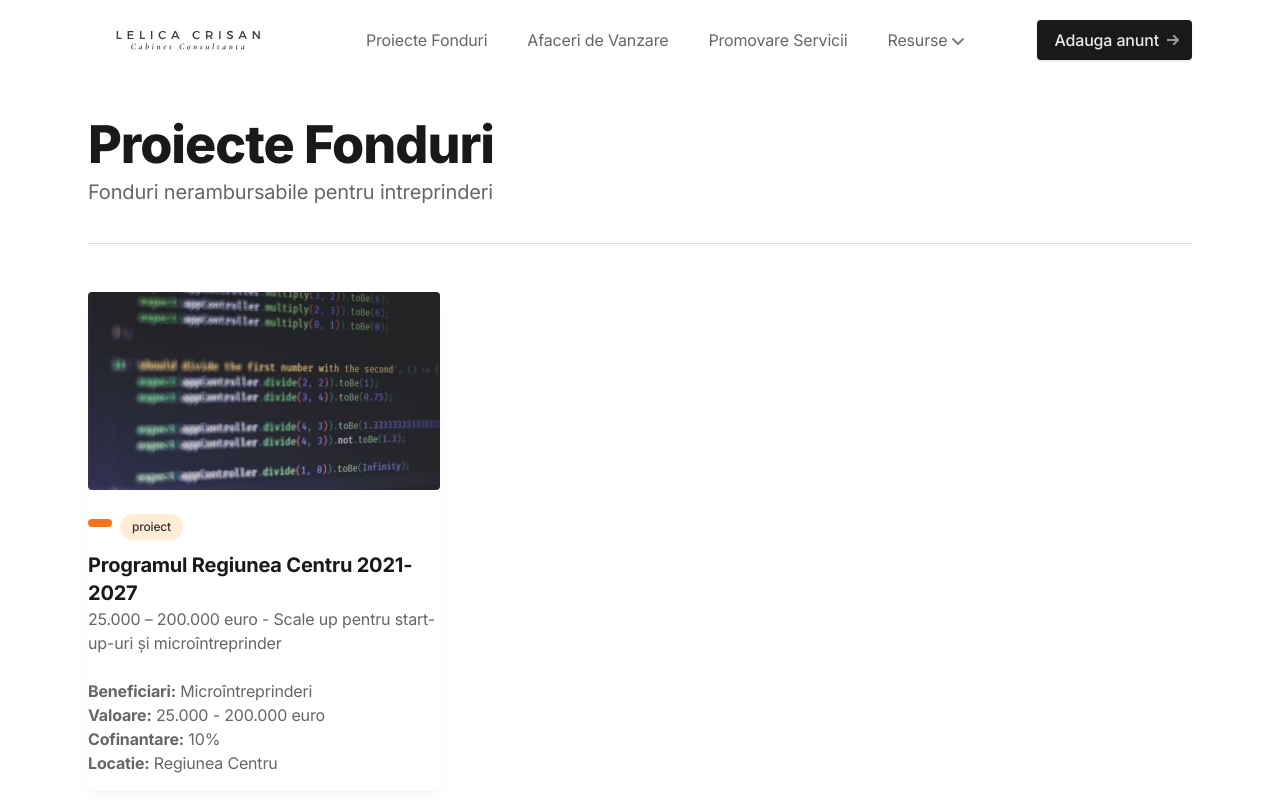
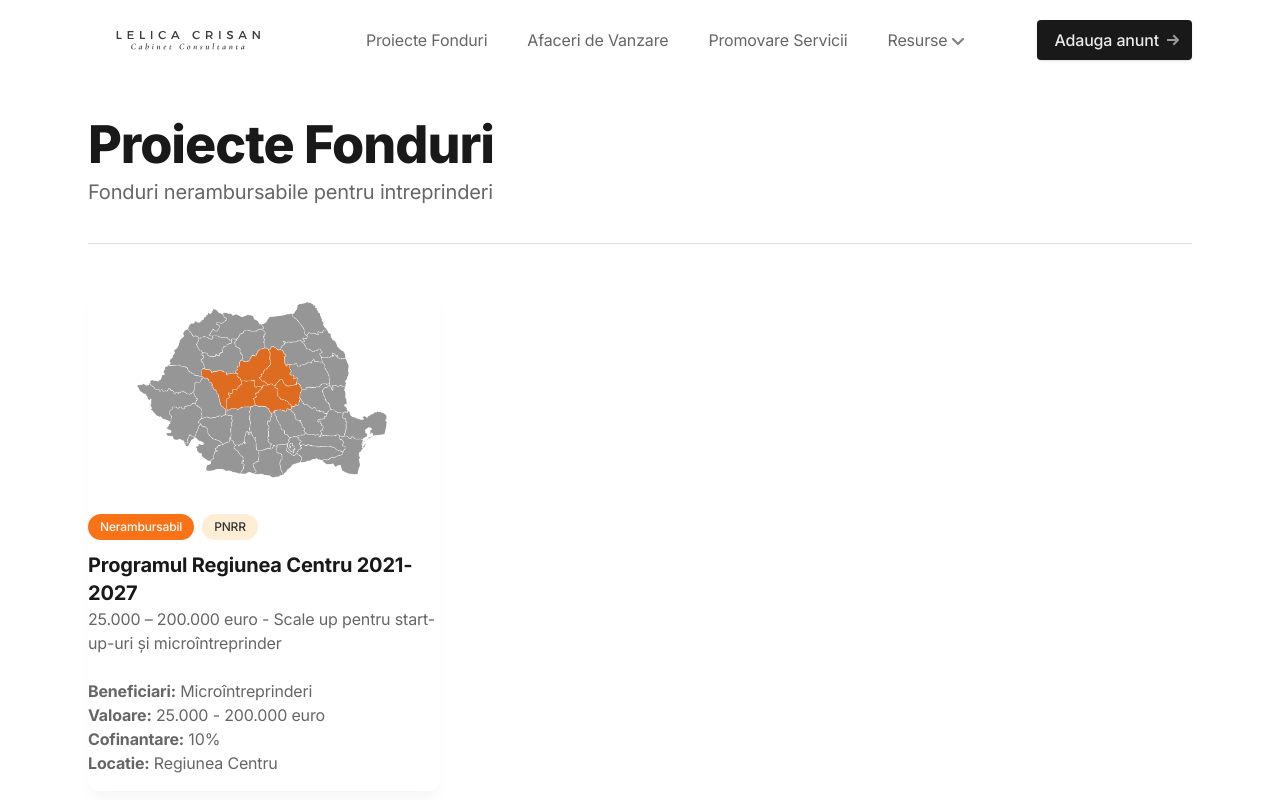
Before and after one commit to frank0170/Consulting-Staff-site, a Next.js app: page /proiecte in a window 1280 px wide. Shown: the top 800 px of the page. Built offline with nearby package versions, Linux system fonts and the light colour scheme.

Commit message:
fixed svg

```diff
--- a/app/(default)/proiecte/[_id]/page.tsx
+++ b/app/(default)/proiecte/[_id]/page.tsx
@@ -1,4 +1,4 @@
-import TutorialImage01 from "@/public/images/tutorial-01.jpg";
+import TutorialImage01 from "@/public/images/group-1.png";
 import Image from "next/image";
 import { proiecte } from "@/content/proiecte";
 import ContactForm from "./contactForm";
--- a/app/(default)/proiecte/content.tsx
+++ b/app/(default)/proiecte/content.tsx
@@ -1,6 +1,6 @@
 'use client'
 
-import TutorialImage01 from "@/public/images/tutorial-01.jpg";
+import TutorialImage01 from "@/public/images/group-1.png";
 import TutorialImage02 from "@/public/images/tutorial-02.jpg";
 import TutorialImage03 from "@/public/images/tutorial-03.jpg";
 import TutorialImage04 from "@/public/images/tutorial-04.jpg";
--- a/components/cardProiect.tsx
+++ b/components/cardProiect.tsx
@@ -1,7 +1,7 @@
 'use client'
 
 import Image from 'next/image'
-import TutorialImage01 from "@/public/images/tutorial-01.jpg";
+import TutorialImage01 from "@/public/images/group-1.png";
 
   export default function CardArticle({imagine, titlu, intro, beneficiariIntro, valoare, cofinantare, locatie, proiect, firma}: any) {
     return (
@@ -9,16 +9,16 @@ import TutorialImage01 from "@/public/images/tutorial-01.jpg";
 <header>
   <div className="block mb-6" suppressHydrationWarning>
     <figure className="relative h-0 pb-9/16 overflow-hidden translate-z-0 rounded">
-      <Image className="absolute inset-0 w-full h-full object-cover transform scale-105 hover:-translate-y-1 transition duration-700 ease-out" src={imagine || TutorialImage01} width={352} height={198} alt="imagine" />
+      <Image className="absolute inset-0 w-full h-full object-cover transform scale-105 hover:-translate-y-1 transition duration-700 ease-out" src={ TutorialImage01} width={352} height={198} alt="imagine" />
     </figure>
   </div>
   <div className="mb-3">
     <ul className="flex flex-wrap text-xs font-medium -m-1">
       <li className="m-1">
-        <a className="inline-flex text-center text-gray-100 py-1 px-3 rounded-full bg-orange-500 hover:bg-blue-600 transition duration-150 ease-in-out" href="#0">{proiect}</a>
+        <a className="inline-flex text-center text-gray-100 py-1 px-3 rounded-full bg-orange-500 hover:bg-blue-600 transition duration-150 ease-in-out" href="#0">Nerambursabil</a>
       </li>
       <li className="m-1">
-        <a className="inline-flex text-center text-gray-800 py-1 px-3 rounded-full bg-orange-100 hover:bg-blue-200 transition duration-150 ease-in-out" href="#0">proiect</a>
+        <a className="inline-flex text-center text-gray-800 py-1 px-3 rounded-full bg-orange-100 hover:bg-blue-200 transition duration-150 ease-in-out" href="#0">PNRR</a>
       </li>
       {/* <li className="m-1">
         <span className="inline-flex text-center text-gray-800 py-1 px-3 rounded-full bg-white shadow-sm">4 min read</span>
```
Also changed, not shown: public/images/group-1.png (added).
